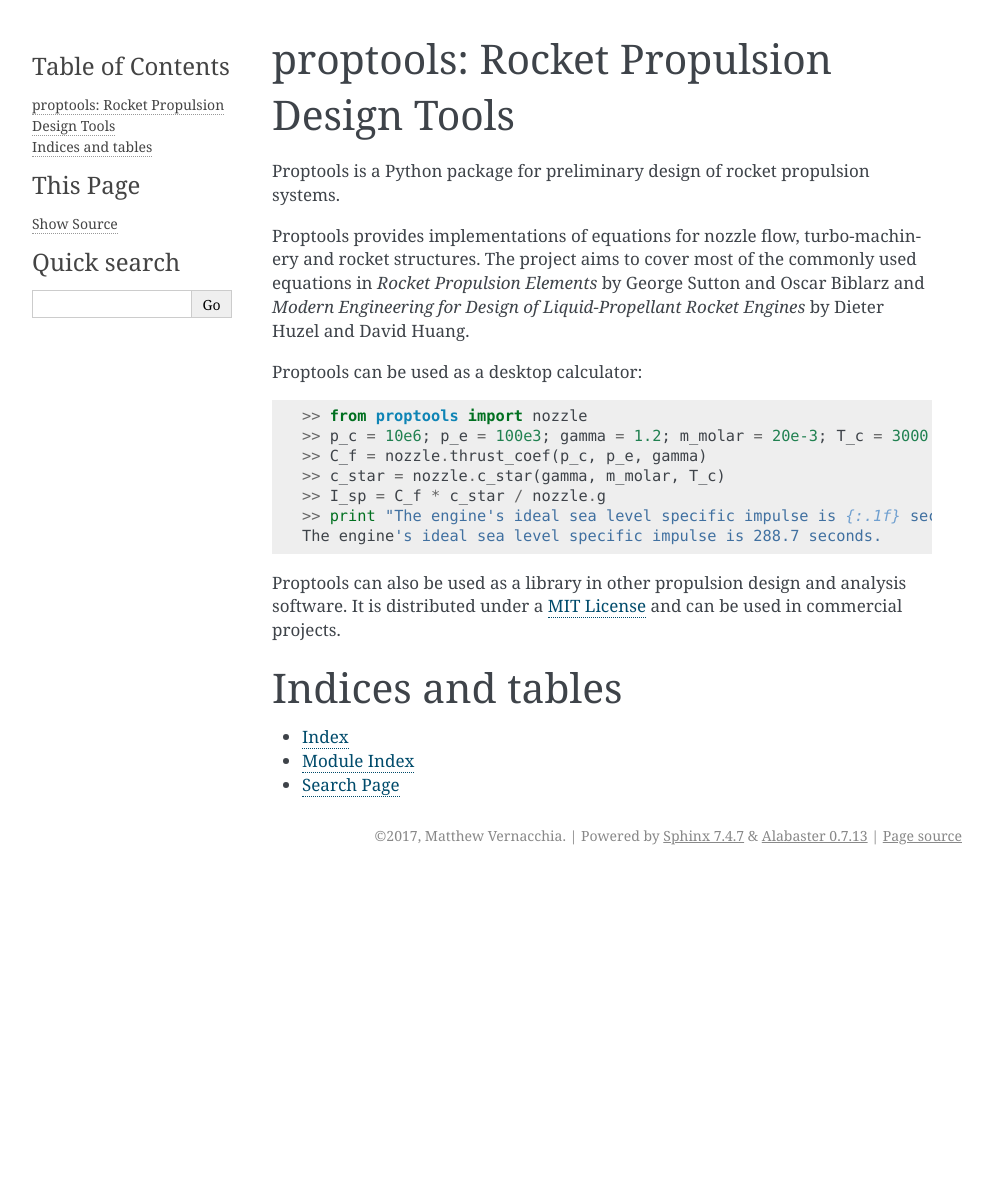
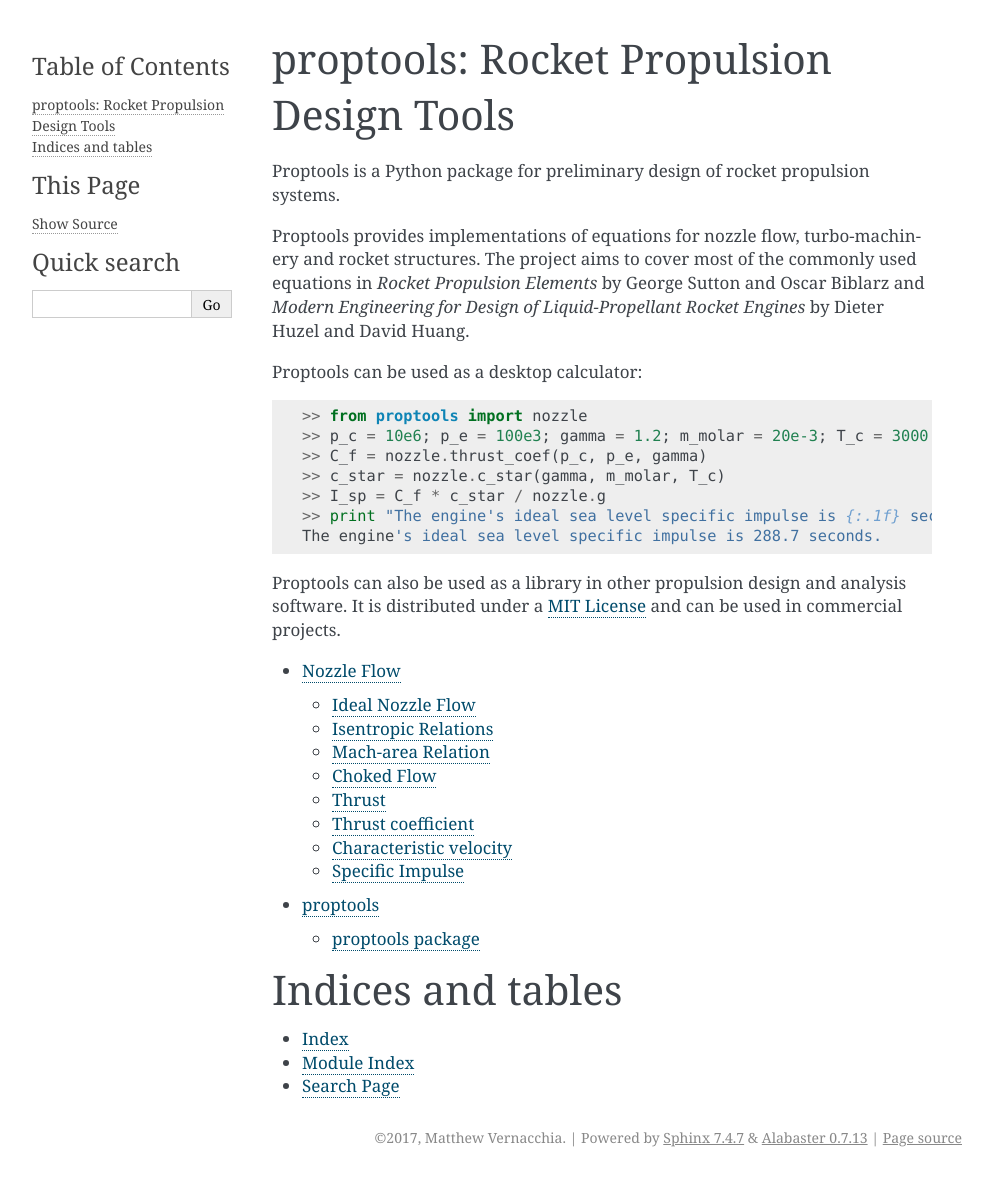
Before and after one commit to mvernacc/proptools, a Sphinx documentation site: the page built from docs/source/index.rst, in a window 1280 px wide. Shown: the whole page, without its empty margins (148-1141 px from the left). Built offline with Sphinx 7.4.7, drawn with Linux system fonts in a browser that asks for light colours; before the commit the page ends 900 px from its top, so only the background shows below that; some of the changed lines change nothing that is shown.

Commit message:
Start outline of nozzle tutorial.

```diff
--- a/docs/source/index.rst
+++ b/docs/source/index.rst
@@ -23,9 +23,10 @@ Proptools can be used as a desktop calculator:
 Proptools can also be used as a library in other propulsion design and analysis software. It is distributed under a `MIT License <https://github.com/mvernacc/proptools/blob/master/LICENSE>`_ and can be used in commercial projects.
 
 .. toctree::
-   :maxdepth: 2
-   :caption: Contents:
-   modules
+  :maxdepth: 2
+
+  nozzle
+  modules
 
 
 
--- /dev/null
+++ b/docs/source/nozzle.rst
@@ -0,0 +1,47 @@
+Nozzle Flow
+***********
+
+The purpose of a rocket is to generate thrust by expelling mass at high velocity. A nozzle is a flow device which accelerates gas to high velocity before it is expelled from the vehicle. The nozzle accelerates the gas by converting some of the gas's thermal energy into kinetic energy.
+
+
+Ideal Nozzle Flow
+=================
+Ideal nozzle flow is a simplified model of the aero- and thermo-dynamic behavior of fluid in a nozzle. The ideal model allows us to write algebraic relations between an engine's geometry and operating conditions (e.g. throat area, chamber pressure, chamber temperature) and its performance (e.g. thrust and specific impulse). These equations are fundamental tools for the preliminary design of rocket propulsion systems.
+
+
+The assumptions of the ideal model are:
+#. The fluid flowing through the nozzle is gaseous.
+#. The gas is homogeneous, obeys the ideal gas law, and is calorically perfect. Its molar mass (:math:`\mathcal{M}`) and heat capacities (:math:`c_p, c_v`) are constant throughout the fluid, and do not vary with temperature.
+
+TODO define assumptions and discuss applications
+
+
+Isentropic Relations
+====================
+TODO pressure, temperature, density
+TODO velocity from energy conservation
+
+Mach-area Relation
+==================
+TODO need for converging-diverging nozzle
+TOOD importance of expansion ratio
+
+Choked Flow
+===========
+TODO
+
+Thrust
+======
+TODO
+
+Thrust coefficient
+==================
+TODO
+
+Characteristic velocity
+=======================
+TODO
+
+Specific Impulse
+================
+TODO
```
